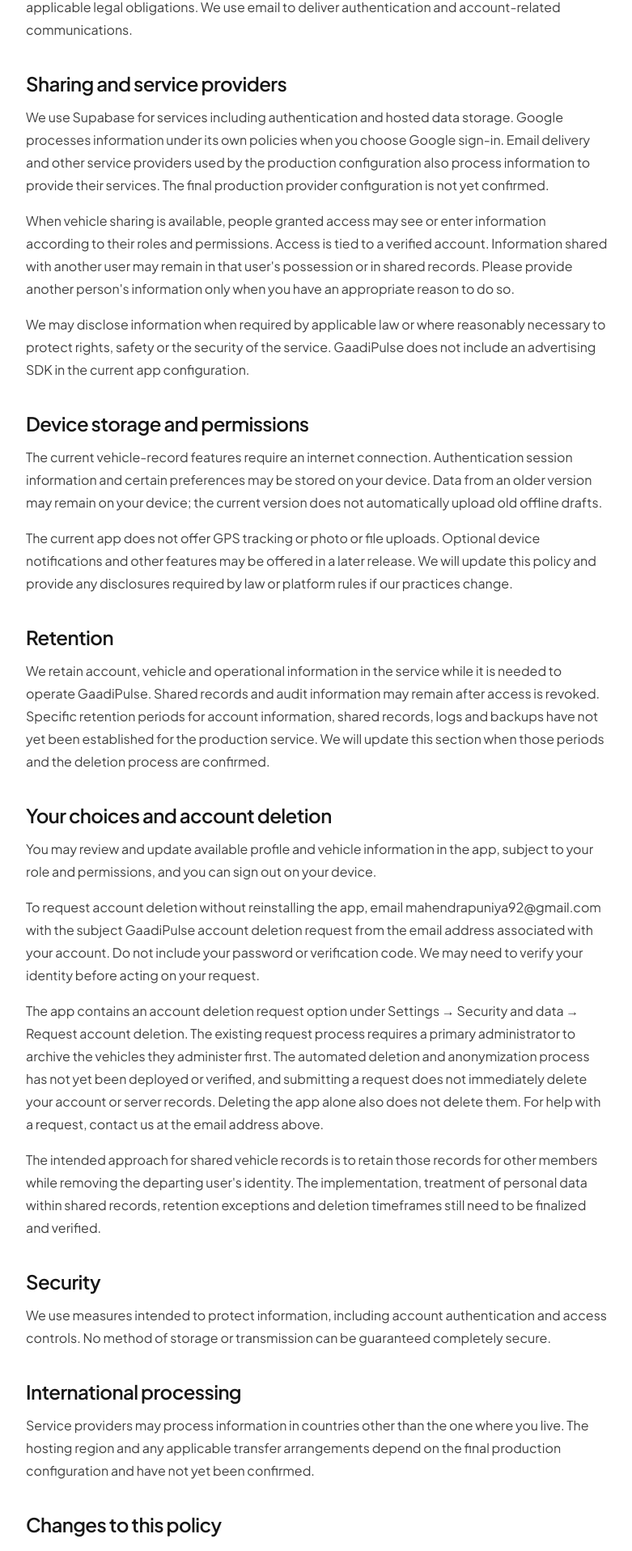
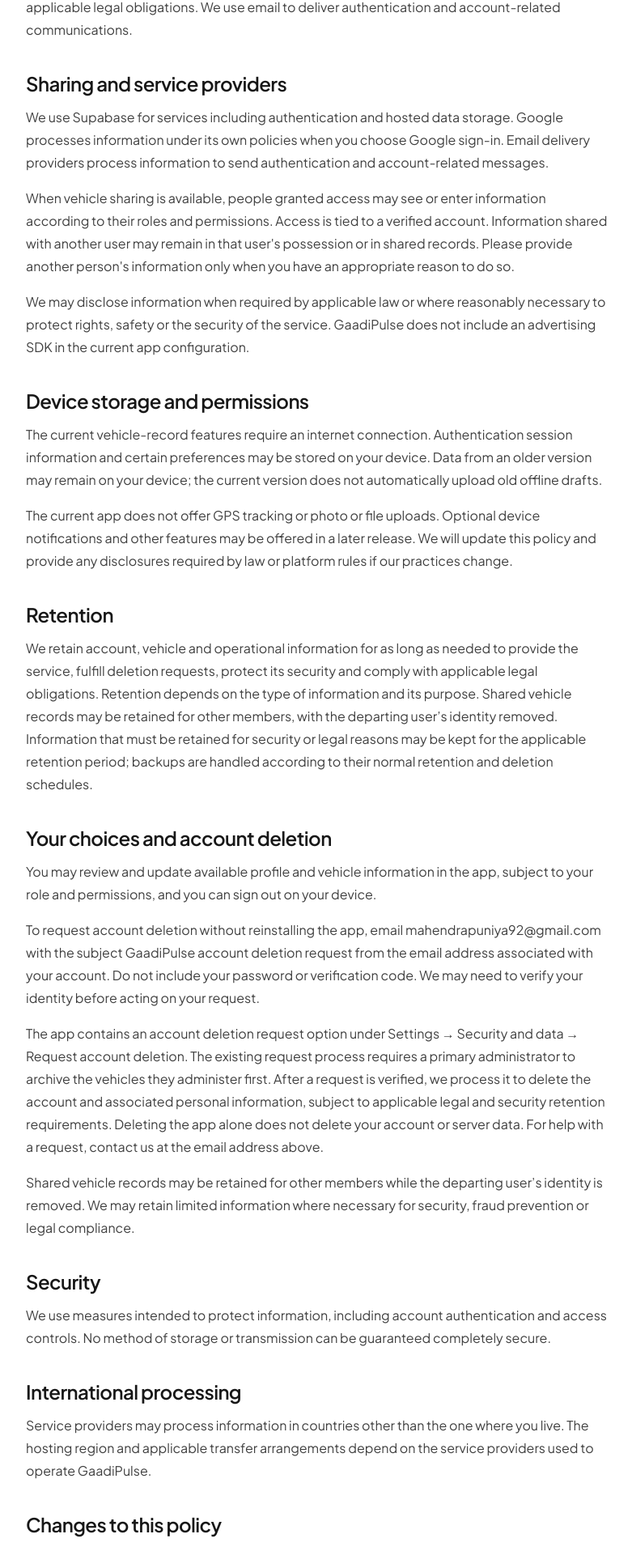
Before and after one commit to mahendra2811/web-portfolio-2026, a Next.js app: page /privacy/gaadipulse in a window 1280 px wide. Shown: the part 1350-3266 px from the top of the page at 81% size, without its empty margins (248-1029 px from the left). Built offline with nearby package versions, Linux system fonts and the light colour scheme; no server answers.

Commit message:
Reflect confirmed GaadiPulse privacy practices

```diff
--- a/src/data/gaadipulse-privacy.ts
+++ b/src/data/gaadipulse-privacy.ts
@@ -27,7 +27,7 @@ export const gaadiPulsePrivacy = {
       "id": "sharing-and-service-providers",
       "title": "Sharing and service providers",
       "paragraphs": [
-        "We use Supabase for services including authentication and hosted data storage. Google processes information under its own policies when you choose Google sign-in. Email delivery and other service providers used by the production configuration also process information to provide their services. The final production provider configuration is not yet confirmed.",
+        "We use Supabase for services including authentication and hosted data storage. Google processes information under its own policies when you choose Google sign-in. Email delivery providers process information to send authentication and account-related messages.",
         "When vehicle sharing is available, people granted access may see or enter information according to their roles and permissions. Access is tied to a verified account. Information shared with another user may remain in that user's possession or in shared records. Please provide another person's information only when you have an appropriate reason to do so.",
         "We may disclose information when required by applicable law or where reasonably necessary to protect rights, safety or the security of the service. GaadiPulse does not include an advertising SDK in the current app configuration."
       ]
@@ -44,7 +44,7 @@ export const gaadiPulsePrivacy = {
       "id": "retention",
       "title": "Retention",
       "paragraphs": [
-        "We retain account, vehicle and operational information in the service while it is needed to operate GaadiPulse. Shared records and audit information may remain after access is revoked. Specific retention periods for account information, shared records, logs and backups have not yet been established for the production service. We will update this section when those periods and the deletion process are confirmed."
+        "We retain account, vehicle and operational information for as long as needed to provide the service, fulfill deletion requests, protect its security and comply with applicable legal obligations. Retention depends on the type of information and its purpose. Shared vehicle records may be retained for other members, with the departing user’s identity removed. Information that must be retained for security or legal reasons may be kept for the applicable retention period; backups are handled according to their normal retention and deletion schedules."
       ]
     },
     {
@@ -53,8 +53,8 @@ export const gaadiPulsePrivacy = {
       "paragraphs": [
         "You may review and update available profile and vehicle information in the app, subject to your role and permissions, and you can sign out on your device.",
         "To request account deletion without reinstalling the app, email mahendrapuniya92@gmail.com with the subject GaadiPulse account deletion request from the email address associated with your account. Do not include your password or verification code. We may need to verify your identity before acting on your request.",
-        "The app contains an account deletion request option under Settings → Security and data → Request account deletion. The existing request process requires a primary administrator to archive the vehicles they administer first. The automated deletion and anonymization process has not yet been deployed or verified, and submitting a request does not immediately delete your account or server records. Deleting the app alone also does not delete them. For help with a request, contact us at the email address above.",
-        "The intended approach for shared vehicle records is to retain those records for other members while removing the departing user's identity. The implementation, treatment of personal data within shared records, retention exceptions and deletion timeframes still need to be finalized and verified."
+        "The app contains an account deletion request option under Settings → Security and data → Request account deletion. The existing request process requires a primary administrator to archive the vehicles they administer first. After a request is verified, we process it to delete the account and associated personal information, subject to applicable legal and security retention requirements. Deleting the app alone does not delete your account or server data. For help with a request, contact us at the email address above.",
+        "Shared vehicle records may be retained for other members while the departing user’s identity is removed. We may retain limited information where necessary for security, fraud prevention or legal compliance."
       ]
     },
     {
@@ -68,7 +68,7 @@ export const gaadiPulsePrivacy = {
       "id": "international-processing",
       "title": "International processing",
       "paragraphs": [
-        "Service providers may process information in countries other than the one where you live. The hosting region and any applicable transfer arrangements depend on the final production configuration and have not yet been confirmed."
+        "Service providers may process information in countries other than the one where you live. The hosting region and applicable transfer arrangements depend on the service providers used to operate GaadiPulse."
       ]
     },
     {
```
